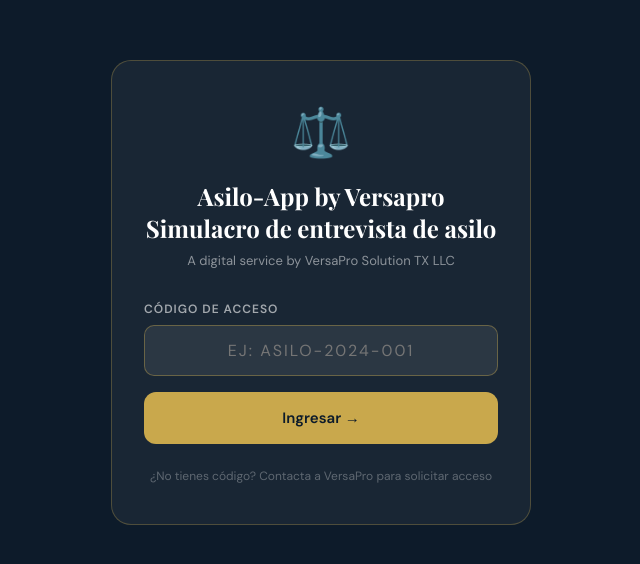
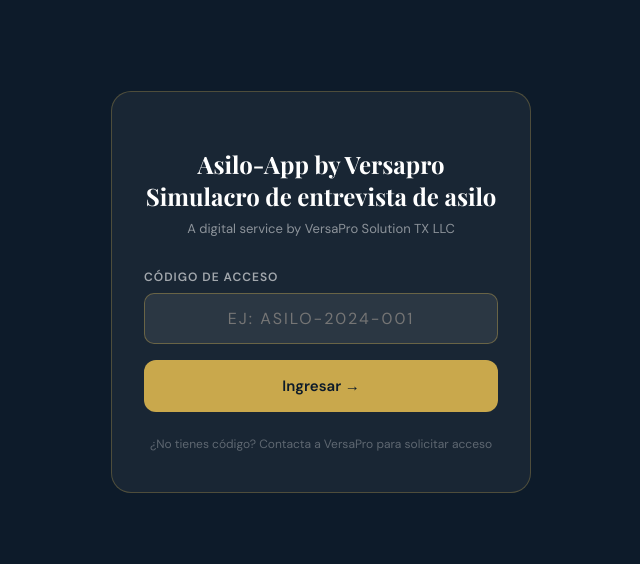
Before and after one commit to versaprosolutionapp-cloud/asilo-app, a website: page index.html in a window 1280 px wide. Shown: the part 108-672 px from the top of the page, without its empty margins (319-959 px from the left). Drawn offline with nearby package versions, Linux system fonts and the light colour scheme.

Commit message:
Update index.html

```diff
--- a/index.html
+++ b/index.html
@@ -142,7 +142,7 @@ body{font-family:'DM Sans',sans-serif;background:var(--cream);color:var(--text);
 <div id="screen-acceso" class="screen active">
 <div style="background:var(--navy);min-height:100vh;display:flex;align-items:center;justify-content:center;padding:24px">
 <div style="background:rgba(255,255,255,0.05);border:1px solid rgba(201,168,76,0.3);border-radius:20px;padding:40px 32px;max-width:420px;width:100%;text-align:center">
-<div style="font-size:48px;margin-bottom:16px">⚖️</div>
+<div style="font-size:48px;margin-bottom:16px"></div>
 <h2 style="font-family:'Playfair Display',serif;color:#fff;font-size:24px;margin-bottom:8px">Asilo-App by Versapro          Simulacro de entrevista de asilo</h2>
 <p style="color:rgba(255,255,255,0.5);font-size:13px;margin-bottom:32px">A digital service by VersaPro Solution TX LLC</p>
 <div style="text-align:left;margin-bottom:16px">
```
